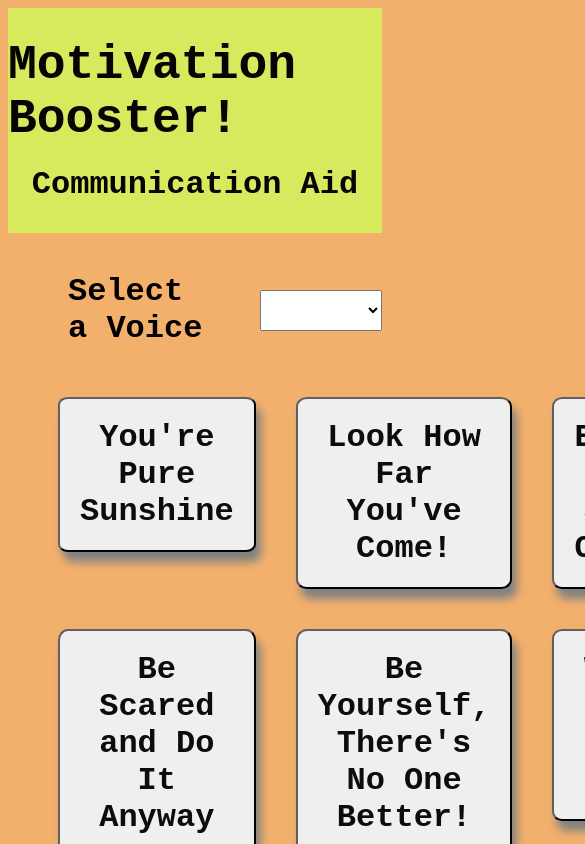
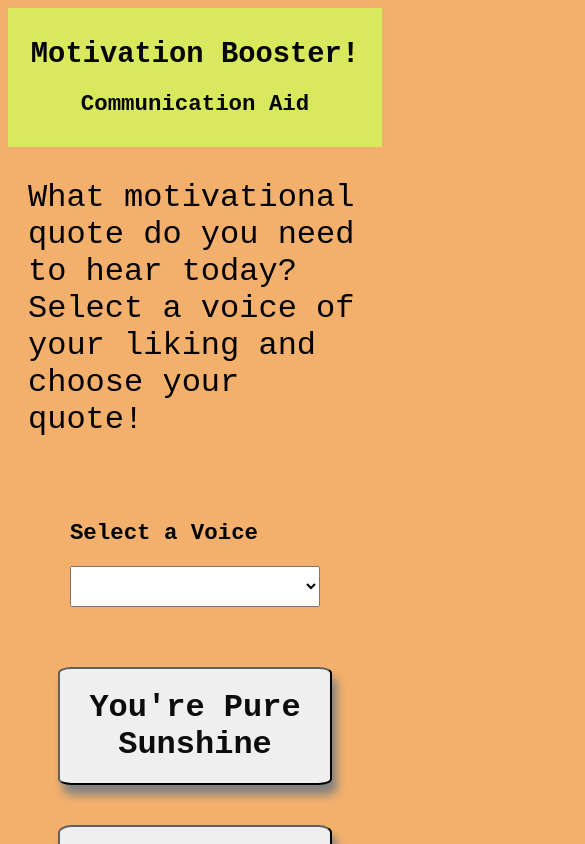
Before and after one commit to Betty-WC11/speech-api-app, a React (Vite) app: page / in a window 390 px wide. Shown: the top 844 px of the page, 585 px wide, since content can reach past the window. Built offline with nearby package versions, Linux system fonts and the light colour scheme.

Commit message:
files updated for responsiveness

```diff
--- a/src/App.css
+++ b/src/App.css
@@ -24,3 +24,46 @@ h1 {
   grid-template-columns: 1fr 1fr 1fr;
   margin: 30px;
 }
+
+.voice-dropdown {
+  display: flex;
+  justify-content: center;
+}
+
+.text {
+  display: flex;
+  justify-content: center;
+  margin: 0 20px 0px 20px;
+  font-family: monospace;
+  font-size: 2rem;
+}
+
+/* Mobile stack into 2 columns */
+@media (max-width: 768px) {
+  .phraseButtons {
+    grid-template-columns: 1fr 1fr;
+  }
+
+  h1 {
+    font-size: 2.2rem;
+  }
+
+  h2 {
+    font-size: 1.6rem;
+  }
+}
+
+/* Small mobile: stack into 1 column */
+@media (max-width: 480px) {
+  .phraseButtons {
+    grid-template-columns: 1fr;
+  }
+
+  h1 {
+    font-size: 1.8rem;
+  }
+
+  h2 {
+    font-size: 1.4rem;
+  }
+}
--- a/src/App.jsx
+++ b/src/App.jsx
@@ -29,6 +29,12 @@ function App() {
     <>
       <h1>Motivation Booster!</h1>
       <h2>Communication Aid</h2>
+      <div className="text">
+        <p>
+          What motivational quote do you need to hear today? Select a voice of
+          your liking and choose your quote!
+        </p>
+      </div>
       <div className="voice-dropdown">
         <FindVoices
           voices={voices}
--- a/src/components/FindVoices.css
+++ b/src/components/FindVoices.css
@@ -2,10 +2,11 @@
   display: flex;
   align-items: center;
   margin-top: 40px;
+  flex-wrap: wrap;
 }
 
 .voices-label {
-  margin: 0 40px 0 60px;
+  margin: 0 20px 10px 0;
   font-size: 2rem;
   font-family: monospace;
   font-weight: bold;
@@ -15,5 +16,36 @@
   font-size: 1rem;
   padding: 10px;
   width: 200px;
+  max-width: 100%;
   font-weight: bold;
 }
+
+/* Tablet */
+@media (max-width: 760px) {
+  .voices-label {
+    font-size: 1.6rem;
+    margin: 0 10px 10px 0;
+  }
+
+  .voices {
+    width: 150px;
+  }
+}
+
+/* mobile */
+@media (max-width: 480px) {
+  .voice-list {
+    flex-direction: column;
+    align-items: flex-start;
+  }
+
+  .voices-label {
+    font-size: 1.4rem;
+    margin: 10px;
+  }
+
+  .voices {
+    width: 100%;
+    margin: 10px;
+  }
+}
```
